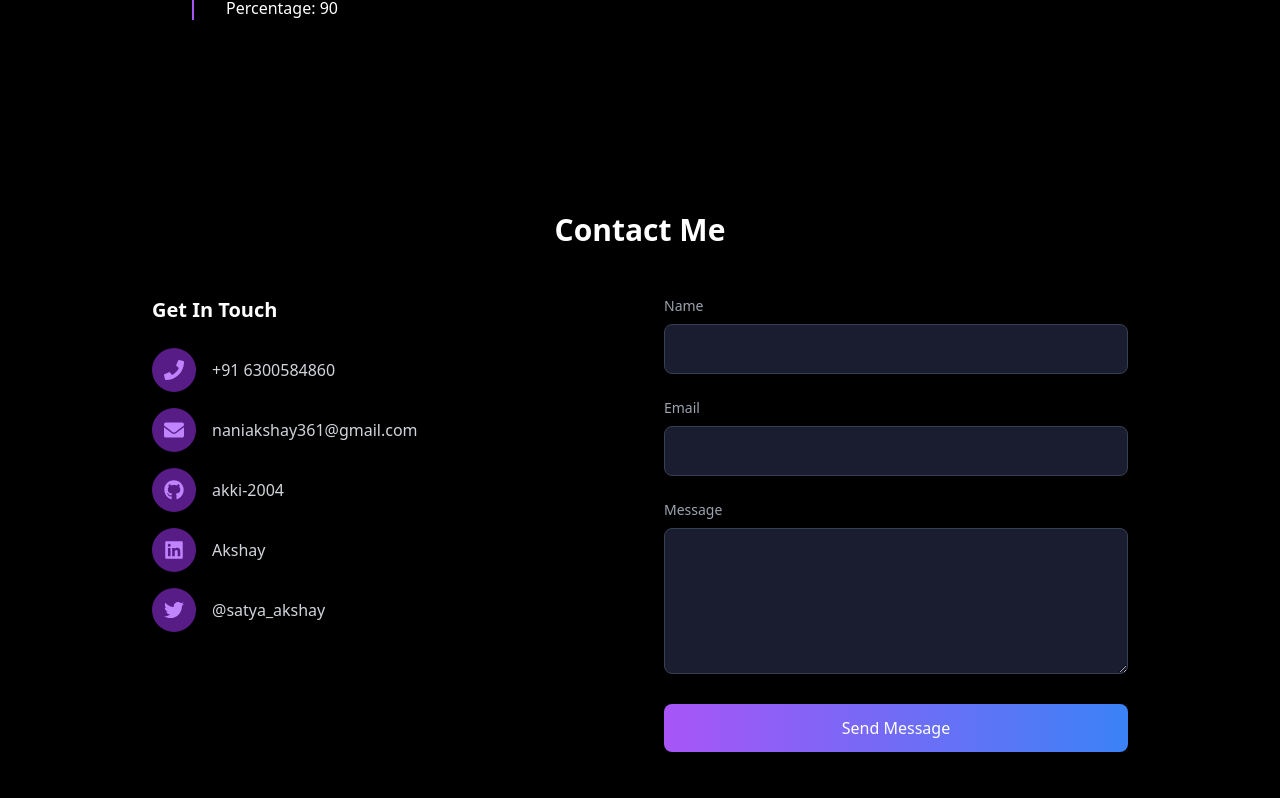
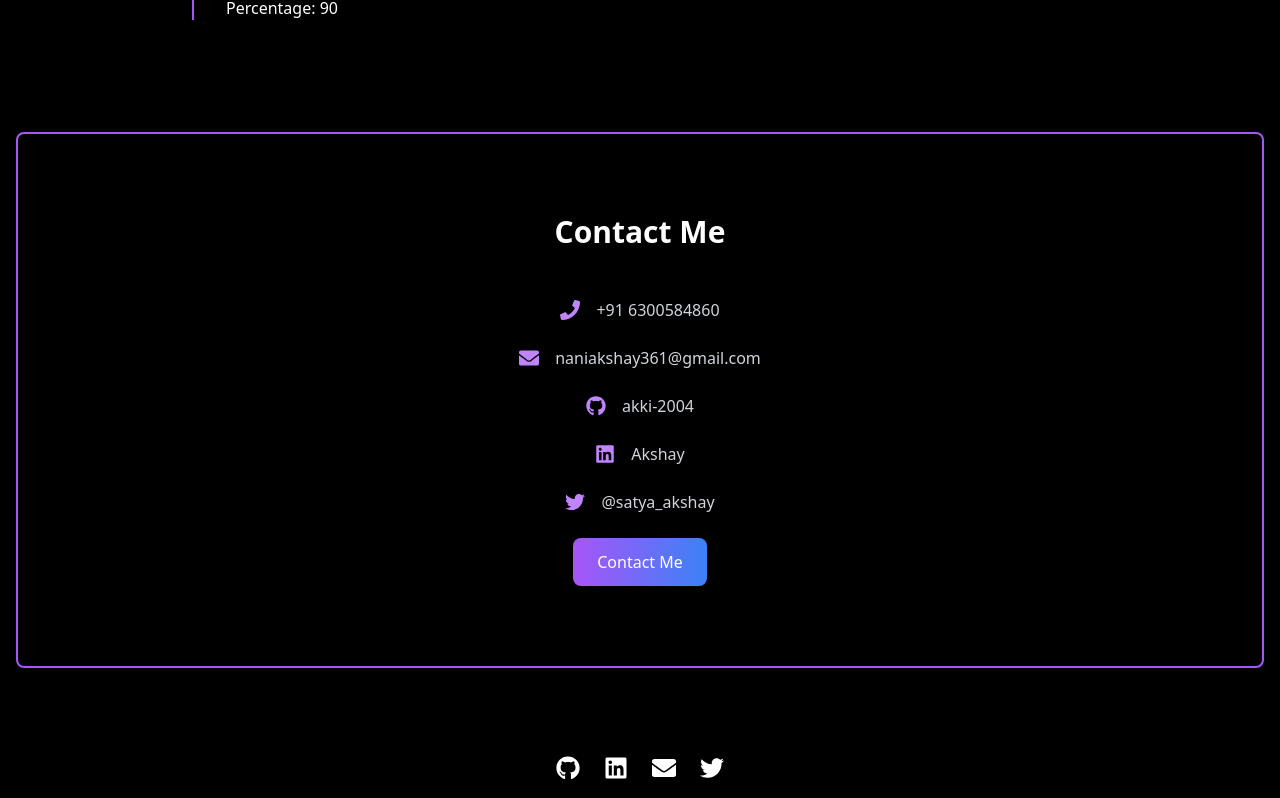
Before and after one commit to akki-2004/portfolio, a React (Vite) app in the folder project/: page / in a window 1280 px wide. Shown: the part 4253-5051 px from the top of the page. Built offline with nearby package versions, Linux system fonts and the light colour scheme.

Commit message:
Update Contact.jsx

```diff
--- a/project/src/components/Contact.jsx
+++ b/project/src/components/Contact.jsx
@@ -1,127 +1,48 @@
 import { FaPhone, FaEnvelope, FaGithub, FaLinkedin, FaTwitter } from "react-icons/fa";
-import { useState } from "react";
 
 function Contact() {
-  const [formData, setFormData] = useState({
-    name: "",
-    email: "",
-    message: "",
-  });
+  return (
+    <section id="contact" className="py-20 text-white text-center border-2 border-purple-500 rounded-lg p-6">
+      <h2 className="text-3xl font-bold mb-12">Contact Me</h2>
 
-  const handleChange = (e) => {
-    setFormData({ ...formData, [e.target.id]: e.target.value });
-  };
-
-  const handleSubmit = async (e) => {
-    e.preventDefault();
-
-    const response = await fetch("https://portfolio-server-tau-roan.vercel.app/send-email", {
-      method: "POST",
-      headers: { "Content-Type": "application/json" },
-      body: JSON.stringify(formData),
-    });
-
-    if (response.ok) {
-      alert("Message sent successfully!");
-      setFormData({ name: "", email: "", message: "" });
-    } else {
-      alert("Failed to send message. Please try again.");
-    }
-  };
-
-  return (
-    <section id="contact" className="py-20 text-white">
-      <h2 className="text-center text-3xl font-bold mb-12">Contact Me</h2>
-
-      <div className="max-w-5xl mx-auto grid grid-cols-1 md:grid-cols-2 gap-12 px-6">
-        {/* Left Side - Contact Info */}
-        <div className="space-y-6">
-          <h3 className="text-xl font-semibold">Get In Touch</h3>
-          <div className="space-y-4">
-            <div className="flex items-center space-x-4">
-              <div className="bg-purple-900 p-3 rounded-full">
+      <div className="max-w-3xl mx-auto space-y-6">
+        <div className="flex items-center justify-center space-x-4">
           <FaPhone className="text-purple-400" size={20} />
-              </div>
           <span className="text-gray-300">+91 6300584860</span>
         </div>
 
-            <div className="flex items-center space-x-4">
-              <div className="bg-purple-900 p-3 rounded-full">
+        <div className="flex items-center justify-center space-x-4">
           <FaEnvelope className="text-purple-400" size={20} />
-              </div>
           <span className="text-gray-300">naniakshay361@gmail.com</span>
         </div>
 
-            <div className="flex items-center space-x-4">
-              <a href="https://github.com/akki-2004" target="_blank" rel="noopener noreferrer" className="bg-purple-900 p-3 rounded-full hover:opacity-80">
+        <div className="flex items-center justify-center space-x-4">
+          <a href="https://github.com/akki-2004" target="_blank" rel="noopener noreferrer">
             <FaGithub className="text-purple-400" size={20} />
           </a>
           <span className="text-gray-300">akki-2004</span>
         </div>
 
-            <div className="flex items-center space-x-4">
-              <a href="https://www.linkedin.com/in/akshay" target="_blank" rel="noopener noreferrer" className="bg-purple-900 p-3 rounded-full hover:opacity-80">
+        <div className="flex items-center justify-center space-x-4">
+          <a href="https://www.linkedin.com/in/akshay" target="_blank" rel="noopener noreferrer">
             <FaLinkedin className="text-purple-400" size={20} />
           </a>
           <span className="text-gray-300">Akshay</span>
         </div>
 
-            <div className="flex items-center space-x-4">
-              <a href="https://twitter.com/satya_akshay" target="_blank" rel="noopener noreferrer" className="bg-purple-900 p-3 rounded-full hover:opacity-80">
+        <div className="flex items-center justify-center space-x-4">
+          <a href="https://twitter.com/satya_akshay" target="_blank" rel="noopener noreferrer">
             <FaTwitter className="text-purple-400" size={20} />
           </a>
           <span className="text-gray-300">@satya_akshay</span>
         </div>
-          </div>
-        </div>
 
-        {/* Right Side - Contact Form */}
-        <div>
-          <form className="space-y-6" onSubmit={handleSubmit}>
-            <div>
-              <label htmlFor="name" className="block text-sm font-medium text-gray-400 mb-2">Name</label>
-              <input
-                type="text"
-                id="name"
-                value={formData.name}
-                onChange={handleChange}
-                className="w-full px-4 py-3 rounded-lg bg-[#1A1D2F] text-white border border-gray-700 focus:border-purple-500 focus:outline-none"
-                required
-              />
-            </div>
-
-            <div>
-              <label htmlFor="email" className="block text-sm font-medium text-gray-400 mb-2">Email</label>
-              <input
-                type="email"
-                id="email"
-                value={formData.email}
-                onChange={handleChange}
-                className="w-full px-4 py-3 rounded-lg bg-[#1A1D2F] text-white border border-gray-700 focus:border-purple-500 focus:outline-none"
-                required
-              />
-            </div>
-
-            <div>
-              <label htmlFor="message" className="block text-sm font-medium text-gray-400 mb-2">Message</label>
-              <textarea
-                id="message"
-                rows="5"
-                value={formData.message}
-                onChange={handleChange}
-                className="w-full px-4 py-3 rounded-lg bg-[#1A1D2F] text-white border border-gray-700 focus:border-purple-500 focus:outline-none"
-                required
-              ></textarea>
-            </div>
-
-            <button
-              type="submit"
-              className="w-full bg-gradient-to-r from-purple-500 to-blue-500 text-white px-6 py-3 rounded-lg hover:opacity-90 transition-all duration-300"
+        <a
+          href="mailto:naniakshay361@gmail.com"
+          className="inline-block bg-gradient-to-r from-purple-500 to-blue-500 text-white px-6 py-3 rounded-lg hover:opacity-90 transition-all duration-300 mt-6"
         >
-              Send Message
-            </button>
-          </form>
-        </div>
+          Contact Me
+        </a>
       </div>
     </section>
   );
```
Lines whose indentation alone changed are shown as unchanged.
